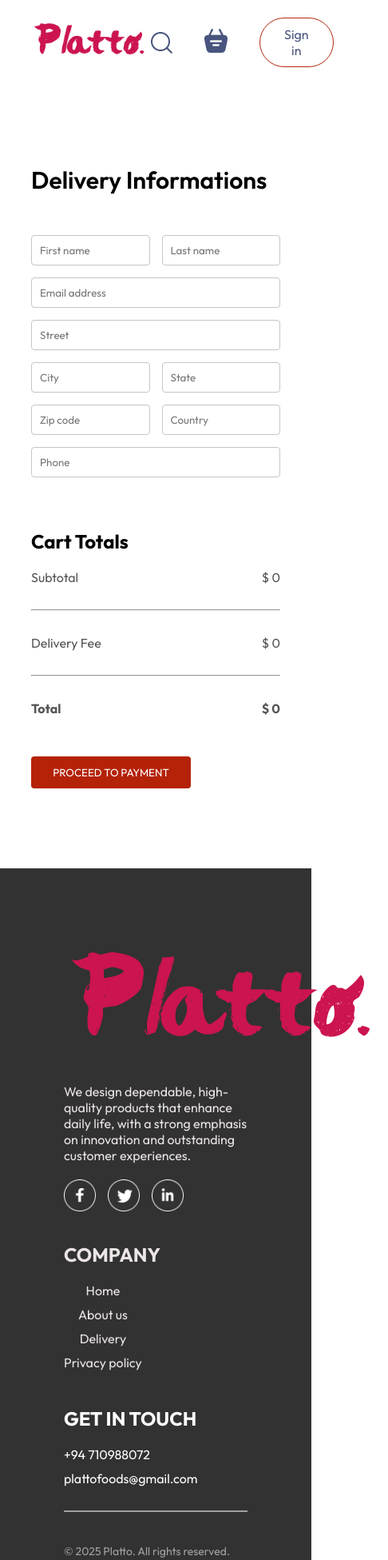
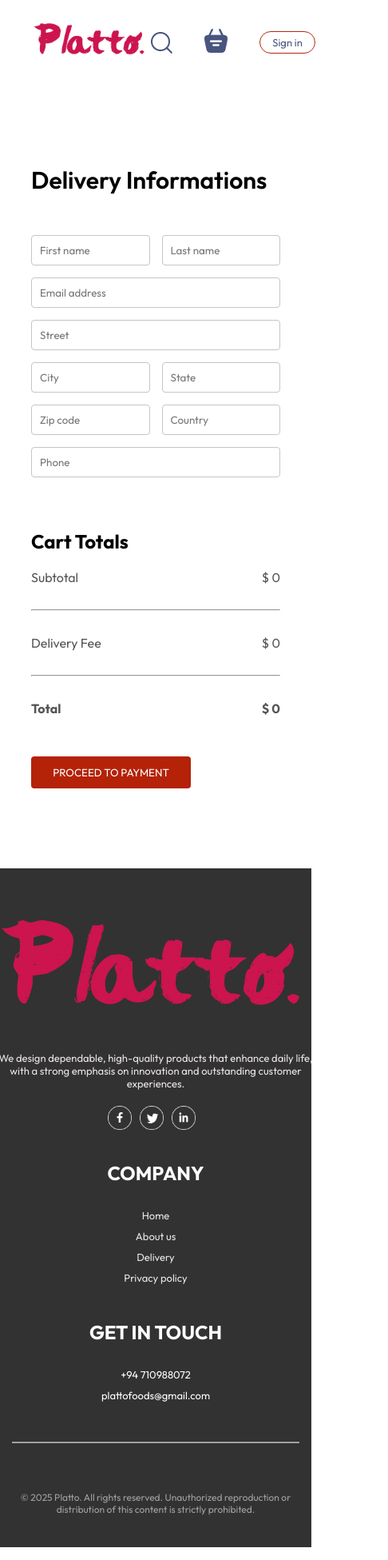
Before and after one commit to nawo6TGJD/Platto, a React (Vite) app in the folder Platto/: page /Platto/order in a window 390 px wide. Shown: the top 1951 px of the page at 80% size, 486 px wide, since content can reach past the window. Built offline with nearby package versions, Linux system fonts and the light colour scheme.

Commit message:
responsive ui

```diff
--- a/Platto/src/components/Footer/Footer.css
+++ b/Platto/src/components/Footer/Footer.css
@@ -4,9 +4,10 @@
   display: flex;
   flex-direction: column;
   align-items: center;
-  gap: 10px;
-  padding: 80px ; /* top, sides, bottom */
+  gap: 20px;
+  padding: 80px 60px; /* top/bottom, left/right */
   margin-top: 100px;
+  box-sizing: border-box;
 }
 
 .footer-content {
@@ -21,19 +22,25 @@
 .footer-content-right {
   display: flex;
   flex-direction: column;
-  align-items: start;
+  align-items: flex-start;
   gap: 20px;
 }
 
 .footer-content-left li,
 .footer-content-center li,
-.footer-content-right li{
-    list-style: none;
-    cursor: pointer;
-    transition: color 0.9s;
-    margin-bottom: 10px;
+.footer-content-right li {
+  list-style: none;
+  cursor: pointer;
+  transition: color 0.3s ease;
+  margin-bottom: 10px;
 }
-/* Right column text color */
+
+.footer-content-left li:hover,
+.footer-content-center li:hover,
+.footer-content-right li:hover {
+  color: #ff6347; /* optional hover effect */
+}
+
 .footer-content-right {
   color: white;
 }
@@ -43,19 +50,27 @@
   width: 40px;
   margin-right: 15px;
   cursor: pointer;
+  transition: transform 0.3s ease;
 }
 
-/* Center column headers */
-.footer-content-center h2 .footer-content-right h2 {
+.footer-social-icons img:hover {
+  transform: scale(1.1);
+}
+
+/* Column headers */
+.footer-content-center h2,
+.footer-content-right h2 {
   color: white;
   margin-bottom: 15px;
 }
-.footer-bottom-text{
+
+/* Bottom text and line */
+.footer-bottom-text {
   margin-top: 20px;
   font-size: 14px;
   color: #a1a1a1;
+  text-align: center;
 }
-
 
 .footer hr {
   width: 100%;
@@ -65,17 +80,78 @@
   background-color: #a1a1a1;
 }
 
+/* Medium screens */
+@media (max-width: 1050px) {
+  .footer {
+    padding: 60px 40px;
+  }
 
+  .footer-content {
+    gap: 50px;
+  }
 
+  .footer-social-icons img {
+    width: 35px;
+    margin-right: 10px;
+  }
+}
+
+/* Small screens */
 @media (max-width: 750px) {
+  .footer {
+    padding: 50px 20px;
+    gap: 30px;
+  }
+
   .footer-content {
     display: flex;
     flex-direction: column;
+    align-items: center;
     gap: 35px;
+  }
 
+  .footer-content-left,
+  .footer-content-center,
+  .footer-content-right {
+    align-items: center;
+    text-align: center;
   }
-.footer-content-center{
-    text-align: center;
+
+  .footer-content-center h2,
+  .footer-content-right h2 {
+    margin-bottom: 10px;
+  }
+
+  .footer-content-left p {
+    font-size: 14px;
+  }
+
+  .footer-bottom-text {
+    font-size: 13px;
+  }
+
+  .footer-social-icons img {
+    width: 30px;
+    margin-right: 10px;
+  }
 }
 
+/* Extra small screens (mobile) */
+@media (max-width: 500px) {
+  .footer {
+    padding: 40px 15px;
+  }
+
+  .footer-content-left p {
+    font-size: 13px;
+  }
+
+  .footer-content-center ul li,
+  .footer-content-right ul li {
+    font-size: 13px;
+  }
+
+  .footer-bottom-text {
+    font-size: 12px;
+  }
 }
--- a/Platto/src/components/LogingPopup/LogingPopup.css
+++ b/Platto/src/components/LogingPopup/LogingPopup.css
@@ -13,6 +13,9 @@
 .login-popup-container {
   width: 330px;
   max-width: 23vw;
+   width: 90%;          /* 90% of viewport width on small screens */
+  max-width: 400px;    /* max width for desktops */
+  min-width: 300px;
   background-color: white;
   color: #808080;
   display: flex;
--- a/Platto/src/components/NavBar/NavBar.css
+++ b/Platto/src/components/NavBar/NavBar.css
@@ -73,6 +73,49 @@
   right: -8px;
 }
 
+/* Default button style */
+.navbar-right button {
+  background: transparent;
+  font-size: 16px;
+  color: #49557e;
+  border: 1px solid rgb(179, 39, 14);
+  padding: 10px 25px;
+  border-radius: 60px;
+  cursor: pointer;
+  transition: all 0.3s ease;
+}
+
+/* Hover effect */
+.navbar-right button:hover {
+  background-color: rgb(255, 206, 197);
+  transform: scale(1.05);
+}
+
+/* Responsive adjustments */
+@media (max-width: 1050px) {
+  .navbar-right button {
+    padding: 8px 20px;
+    font-size: 15px;
+  }
+}
+
+@media (max-width: 750px) {
+  .navbar-right button {
+    padding: 6px 15px;   /* smaller padding on mobile */
+    font-size: 14px;     /* smaller text */
+    border-radius: 50px; /* keep rounded */
+    min-width: 80px;     /* ensures clickable area */
+  }
+}
+
+@media (max-width: 500px) {
+  .navbar-right button {
+    padding: 5px 12px;
+    font-size: 13px;
+    min-width: 70px;
+  }
+}
+
 
 @media (max-width: 750px) {
 
```
